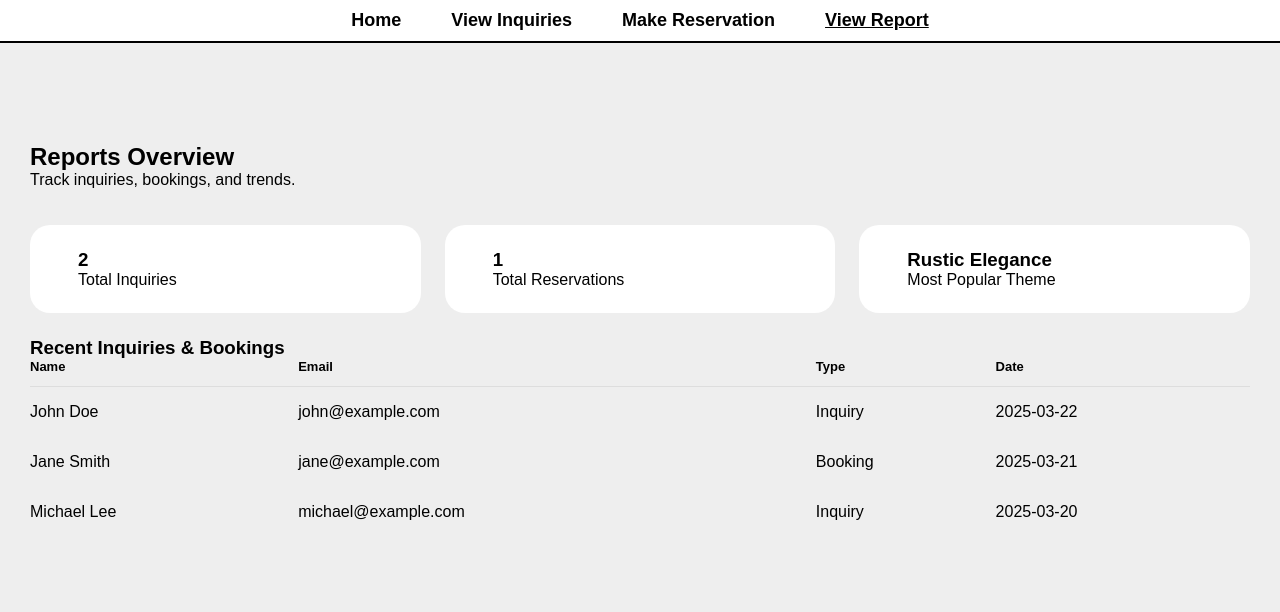
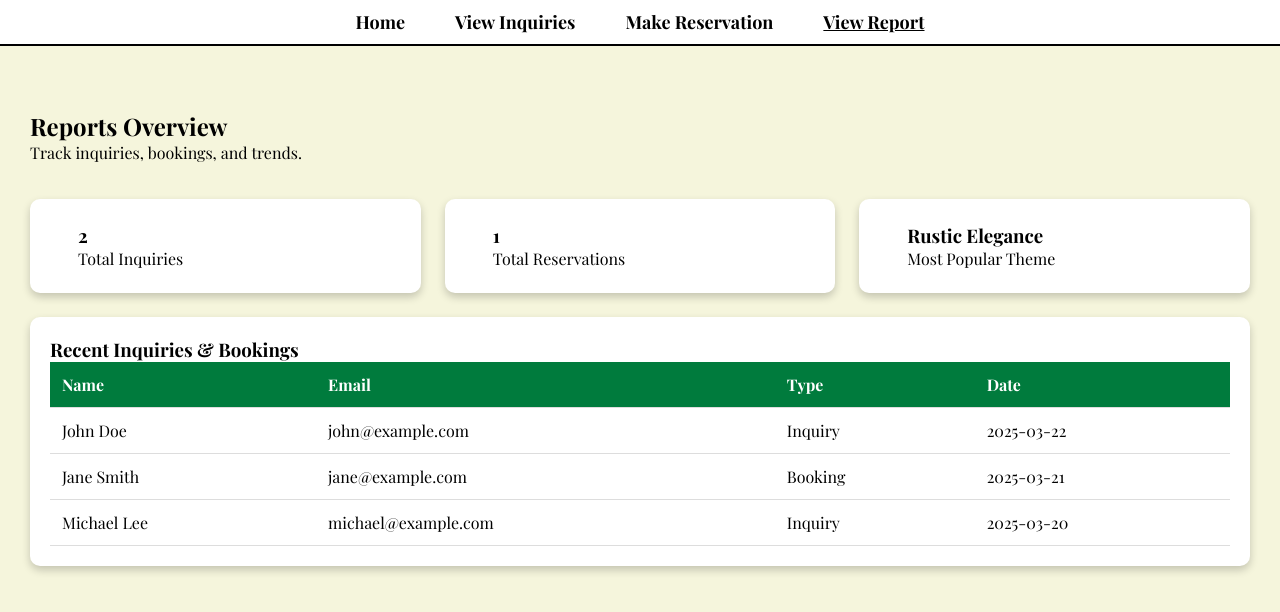
Before and after one commit to RosarioAngelica/trylang_cohere, a PHP site: page /VillaSalud.UI/pages/a_view_report.html in a window 1280 px wide. Shown: the top 612 px of the page. Run offline with PHP 8.4, Linux system fonts and the light colour scheme.

Commit message:
apply colors and styling to the admin inquiries and view report page

```diff
--- a/VillaSalud.UI/style/a_view_report.css
+++ b/VillaSalud.UI/style/a_view_report.css
@@ -1,21 +1,29 @@
-/* General Styling */
+@import url('https://fonts.googleapis.com/css2?family=Playfair+Display:wght@400;500;600;700&display=swap');
+
 * {
     margin: 0;
     padding: 0;
     box-sizing: border-box;
+    text-decoration: none;
+    list-style: none;
+    font-family: 'Playfair Display', serif;
 }
 
 body {
-    background: #eee;
-    font-family: 'Poppins', sans-serif;
+    background: beige;
 }
 
+/* NAVBAR */
 .navbar {
     display: flex;
     justify-content: center;
     background: white;
     padding: 10px 0;
     border-bottom: 2px solid black;
+    position: fixed;
+    top: 0;
+    width: 100%;
+    z-index: 1000;
 }
 
 .navbar ul {
@@ -41,10 +49,9 @@ body {
     text-decoration: underline;
 }
 
-
 /* CONTENT */
 #content {
-    margin-top: 70px; /* Adjust for fixed navbar */
+    margin-top: 80px;
     padding: 30px;
 }
 
@@ -59,19 +66,25 @@ body {
 .box-info li {
     padding: 24px;
     background: white;
-    border-radius: 20px;
+    border-radius: 10px;
     display: flex;
     align-items: center;
     gap: 24px;
+    box-shadow: 0 4px 8px rgba(0, 0, 0, 0.2);
 }
 
 .box-info li i {
     font-size: 36px;
+    color: #007b3d;
 }
 
 /* Table Data */
 .table-data {
     margin-top: 24px;
+    background: white;
+    padding: 20px;
+    border-radius: 10px;
+    box-shadow: 0 4px 8px rgba(0, 0, 0, 0.2);
 }
 
 .table-data table {
@@ -79,15 +92,16 @@ body {
     border-collapse: collapse;
 }
 
-.table-data th {
-    padding-bottom: 12px;
-    font-size: 13px;
+.table-data th,
+.table-data td {
+    padding: 12px;
     text-align: left;
     border-bottom: 1px solid #ddd;
 }
 
-.table-data td {
-    padding: 16px 0;
+.table-data th {
+    background: #007b3d;
+    color: white;
 }
 
 .table-data tbody tr:hover {
```
Also changed, not shown: VillaSalud.UI/style/a_inquiries.css (+7 -7 lines). Lines whose indentation alone changed are shown as unchanged.
